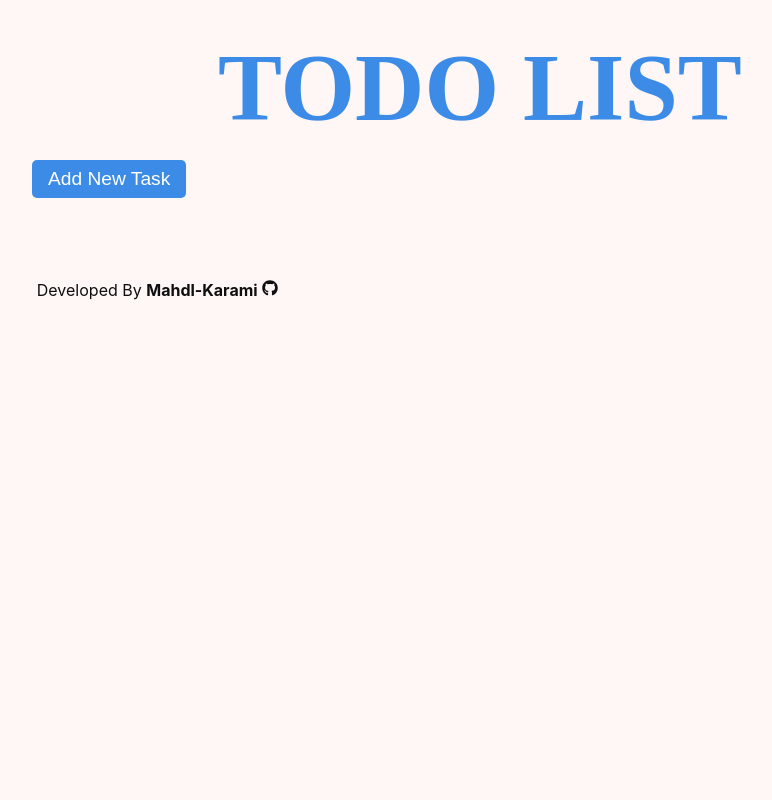
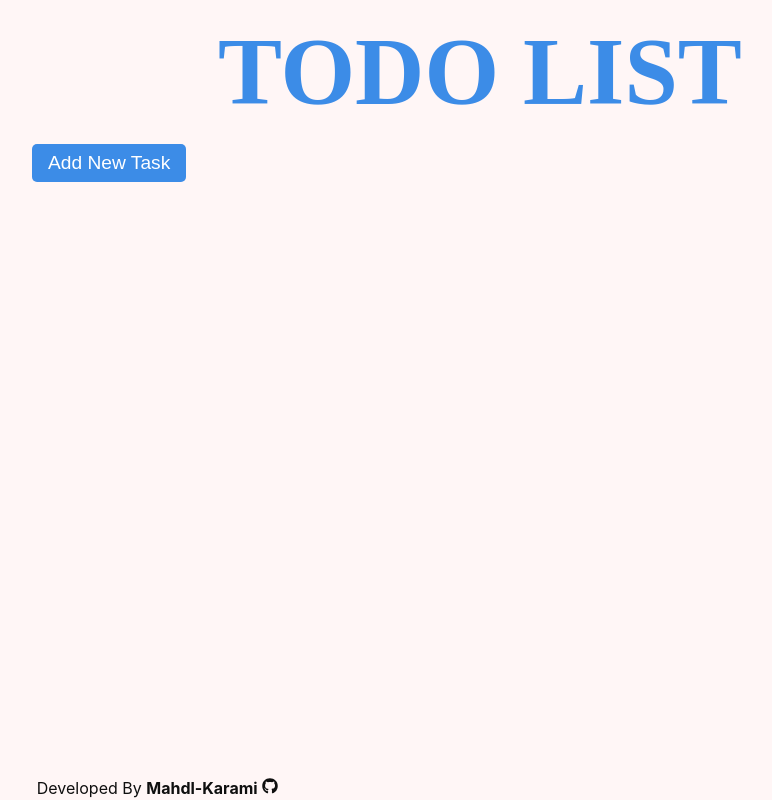
Before and after one commit to mahdl-karami/rjs-todo-list, a React (Vite) app: page / in a window 1280 px wide. Shown: the whole page, without its empty margins (160-932 px from the left). Built offline with nearby package versions, Linux system fonts and the light colour scheme.

Commit message:
edit footer style

```diff
--- a/src/global.css
+++ b/src/global.css
@@ -49,7 +49,8 @@ button {
 
 body {
   width: clamp(400px, 70%, 1200px);
-  margin: 1rem auto;
+  min-height: 100vh;
+  margin: auto;
 }
 
 /** Layout */
@@ -61,6 +62,8 @@ header {
   text-align: center;
 }
 footer {
+  position: fixed;
+  bottom: 0;
   padding: 5em 0.3rem 0;
   text-transform: capitalize;
 }
```
